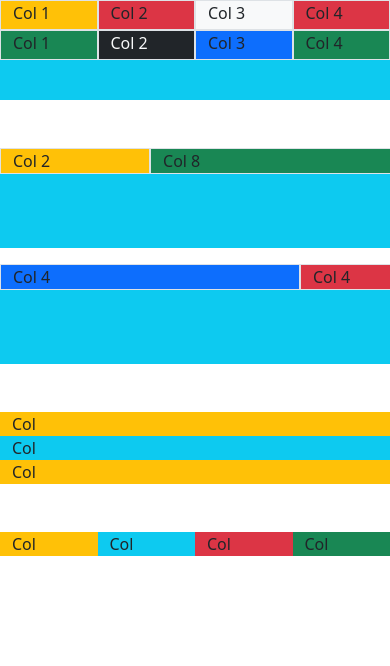
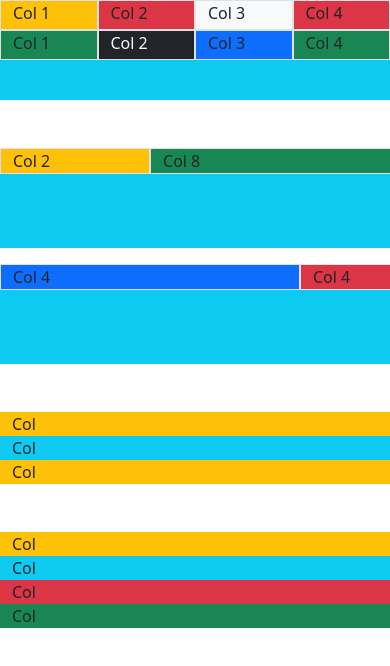
Before and after one commit to hoodaddeveloper/Bootstrap-Sandbox, a plain HTML site: page tutorial-4/index.html in a window 390 px wide. Shown: the top 666 px of the page. Drawn offline with nearby package versions, Linux system fonts and the light colour scheme.

Commit message:
testing grids

```diff
--- a/tutorial-4/index.html
+++ b/tutorial-4/index.html
@@ -55,10 +55,10 @@
   <!-- Row Columns -->
   <div class="container-fluid mt-5">
     <div class="row">
-      <div class="col bg-warning">Col</div>
-      <div class="col bg-info">Col</div>
-      <div class="col bg-danger">Col</div>
-      <div class="col bg-success">Col</div>
+      <div class="col-sm-6 col-md-4 col-lg-3 bg-warning">Col</div>
+      <div class="col-sm-6 col-md-4 col-lg-3 bg-info">Col</div>
+      <div class="col-sm-6 col-md-4 col-lg-3 bg-danger">Col</div>
+      <div class="col-sm-6 col-md-4 col-lg-3 bg-success">Col</div>
     </div>
   </div>
 
```
